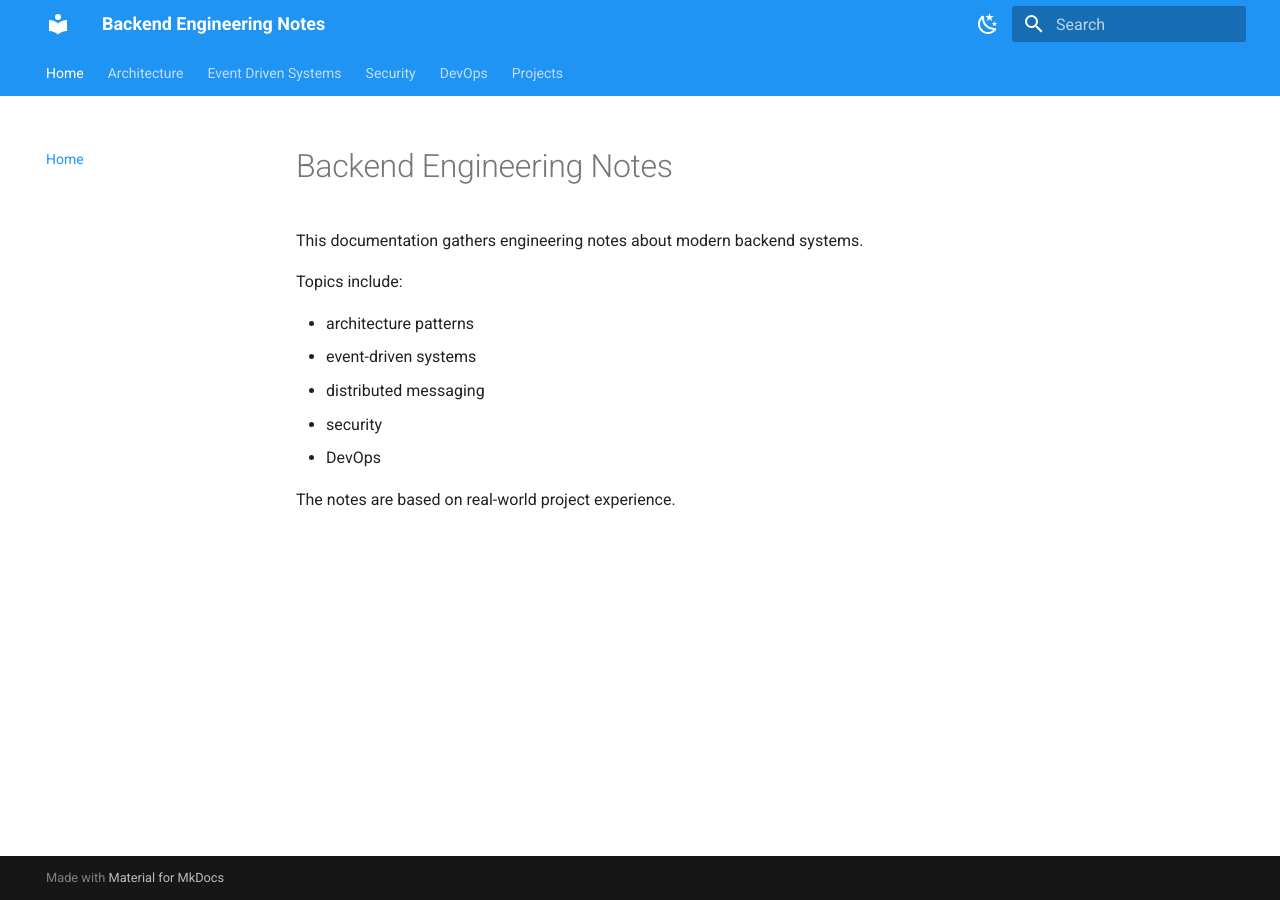
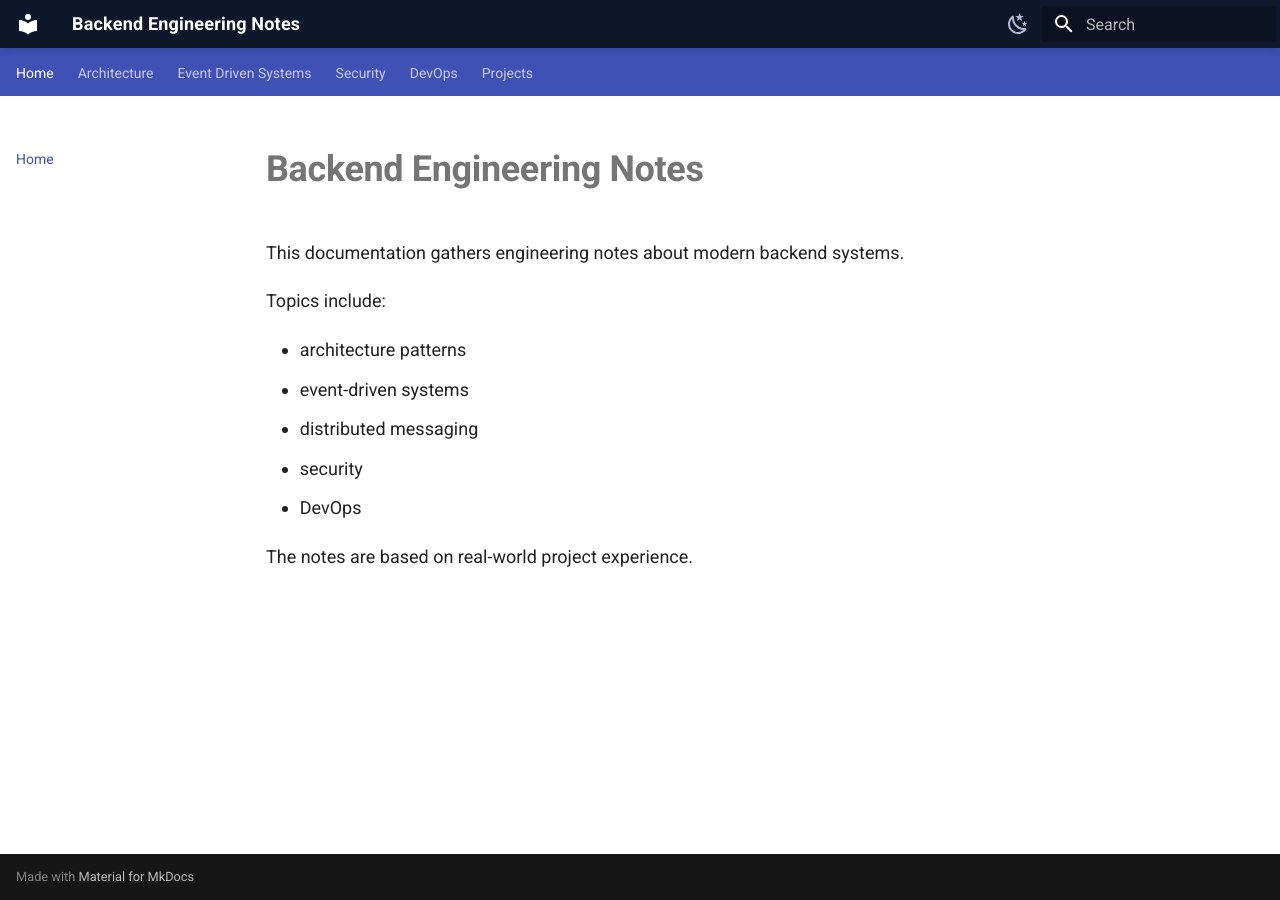
Before and after one commit to alak8ba/engineering-notes, an MkDocs documentation site: the page built from docs/index.md, in a window 1280 px wide. Built offline with MkDocs 1.6.1 and Material for MkDocs 9.7.7, drawn with Linux system fonts in a browser that asks for light colours.

Commit message:
update mkdocs style

```diff
--- /dev/null
+++ b/docs/stylesheets/extra.css
@@ -0,0 +1,48 @@
+/* améliorer la lisibilité du texte */
+.md-typeset {
+    font-size: 0.9rem;
+    line-height: 1.7;
+}
+
+/* titres plus visibles */
+.md-typeset h1 {
+    font-weight: 700;
+}
+
+.md-typeset h2 {
+    font-weight: 600;
+}
+
+/* header style plus moderne */
+.md-header {
+    background-color: #0f172a;
+    box-shadow: 0 2px 8px rgba(0,0,0,0.15);
+}
+
+/* titre du site */
+.md-header__title {
+    font-weight: 600;
+    letter-spacing: 0.2px;
+}
+
+/* élargir la zone de lecture */
+.md-grid {
+    max-width: 1400px;
+}
+/* bouton dark mode */
+.md-header__button.md-icon {
+    color: #cbd5f5;
+    opacity: 0.85;
+    transition: opacity 0.2s ease;
+}
+
+.md-header__button.md-icon:hover {
+    opacity: 1;
+}
+/* blocs de code plus propres */
+.md-typeset pre {
+    border-radius: 8px;
+}
+.md-typeset table {
+    font-size: 0.9rem;
+}
--- a/mkdocs.yml
+++ b/mkdocs.yml
@@ -1,9 +1,12 @@
 site_name: Backend Engineering Notes
 site_description: Backend architecture, event-driven systems and DevOps patterns
 site_author: Aliasoft
-
+extra_css:
+  - stylesheets/extra.css
 theme:
     name: material
+    favicon: null
+    logo: null
     features:
         - navigation.tabs
         - navigation.sections
@@ -11,16 +14,22 @@ theme:
         - navigation.expand
         - search.highlight
     palette:
+      #  Colors:  blue  indigo  teal  cyan  deep purple
       - scheme: default
-        primary: blue
+        primary: indigo
+        accent: indigo
         toggle:
           icon: material/weather-night
           name: Dark mode
       - scheme: slate
-        primary: blue
+        primary: deep purple
+        accent: deep purple
         toggle:
           icon: material/weather-sunny
           name: Light mode
+
+
+
 markdown_extensions:
     - admonition
     - tables
```
